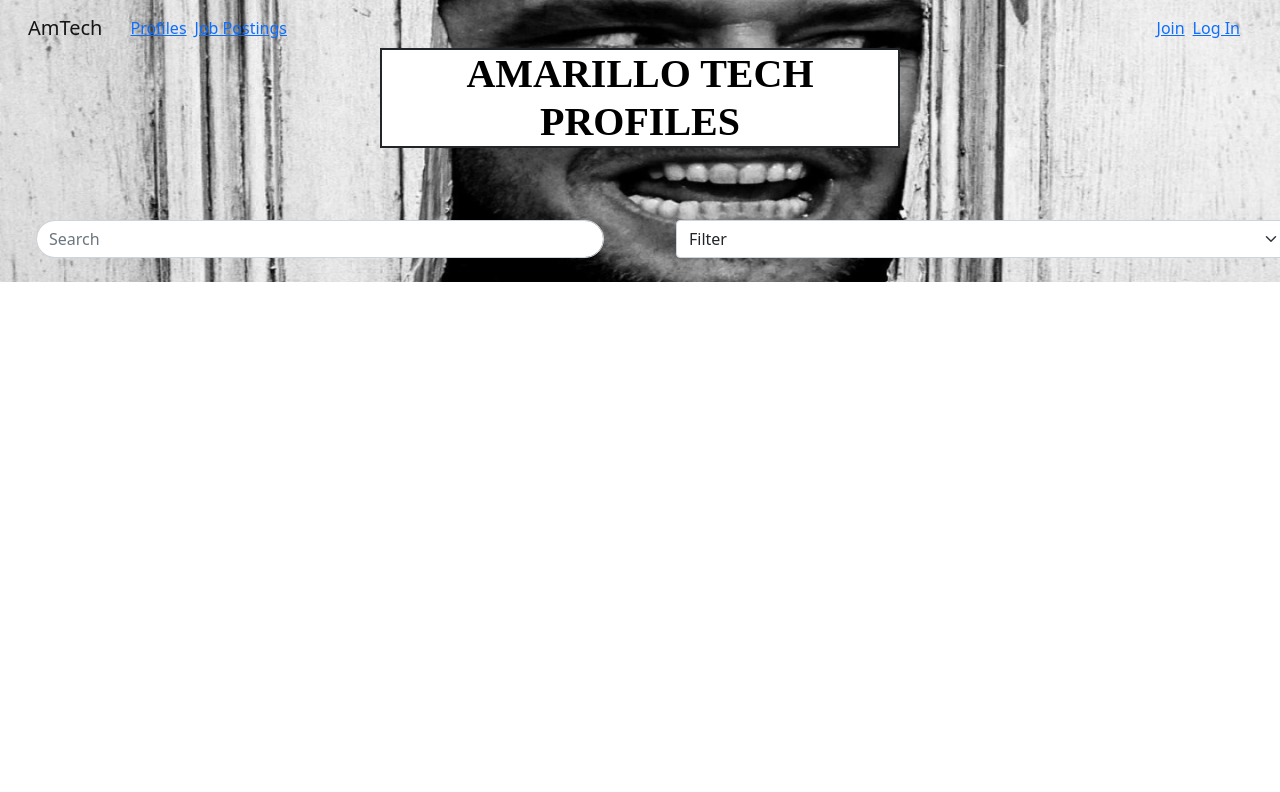
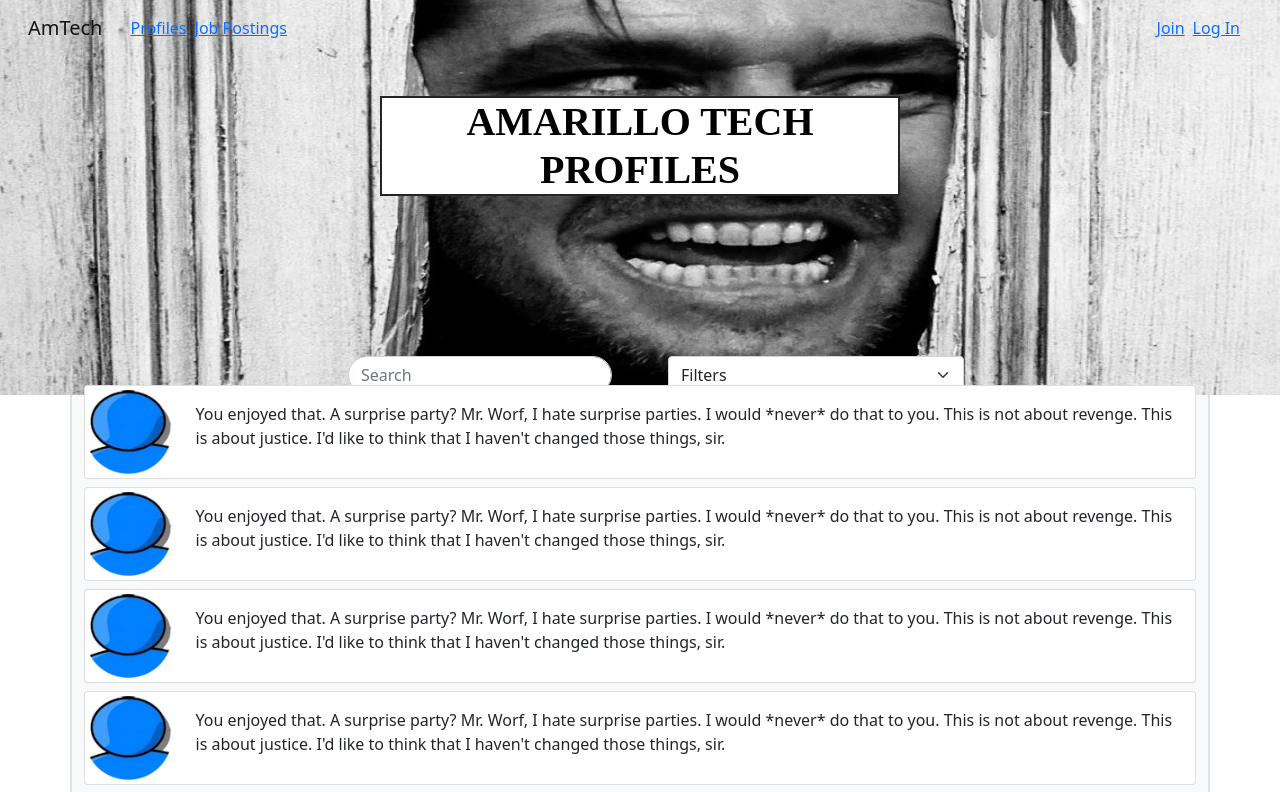
Before and after one commit to business-hub-actx/capstone-the-hub, a React (Create React App) app in the folder frontend/: page /profiles in a window 1280 px wide. Shown: the top 792 px of the page. Built offline with nearby package versions, Linux system fonts and the light colour scheme.

Commit message:
Large update

```diff
--- a/frontend/src/ui/Profile.js
+++ b/frontend/src/ui/Profile.js
@@ -1,25 +1,22 @@
 import React from "react"
-import profileHeader from "../images/profile01.webp"
-import {Container, Image, Row, Form, Col, Card, FormControl} from "react-bootstrap";
 import "./profilePage.css"
+import {Container, Row, Form, Col, FormControl} from "react-bootstrap";
 import {ProfileCard} from "./share/components/ProfileCard";
 
 export const Profile = () => {
     return (
         <>
             <Container fluid className="proHeader">
-                {/*<Image src={profileHeader} className="proImage" alt="Here's Johnny!"/>*/}
-
                 <Row className="d-flex justify-content-center">
-                        <Col sm={6}>
+                    <Col lg={6} sm={6} className="m-5">
                         <h1 className="proTitle text-center px-2 m-5 border border-2 border-dark">
                             AMARILLO TECH PROFILES
                         </h1>
                     </Col>
                 </Row>
-                    <Row>
-                        <Col sm={6}>
-                            <Form className="searchInput m-4">
+                <Row className="d-flex justify-content-center">
+                    <Col lg={3} md={3} sm={4} xs={5} className="mt-lg-5">
+                        <Form className="searchInput m-3">
                             <FormControl
                                 type="Search"
                                 placeholder="Search"
@@ -28,33 +25,33 @@ export const Profile = () => {
                             />
                         </Form>
                     </Col>
-                        <Col sm={6}>
-                            <Form.Select className="filterInput m-4">
-                                <option value="1">Filter</option>
-                                <option value="2">Full-Time</option>
-                                <option value="3">Part-Time</option>
-                                <option value="4">Freelance</option>
-                                <option value="5">Remote</option>
+                    <Col lg={3} md={3} sm={4} xs={5} className="mt-lg-5">
+                        <Form.Select className="filterInput m-3">
+                            <option>Filters</option>
+                            <option value="1">Full-Time</option>
+                            <option value="2">Part-Time</option>
+                            <option value="3">Freelance</option>
+                            <option value="4">Remote</option>
                         </Form.Select>
                     </Col>
                 </Row>
             </Container>
 
 
-            {/* PROFILE LISTINGS*/}
-            {/*<Container className=" proList bg-light border border-2">*/}
-            {/*    <Col className="d-block align-items-center">*/}
-            {/*        <ProfileCard/>*/}
-            {/*        <ProfileCard/>*/}
-            {/*        <ProfileCard/>*/}
-            {/*        <ProfileCard/>*/}
-            {/*        <ProfileCard/>*/}
-            {/*        <ProfileCard/>*/}
-            {/*        <ProfileCard/>*/}
-            {/*    </Col>*/}
-            {/*</Container>*/}
+
+
+            {/*PROFILE LISTINGS*/}
+            <Container className="proList bg-light border border-2">
+                <Col className="proCol d-block align-items-center">
+                    <ProfileCard/>
+                    <ProfileCard/>
+                    <ProfileCard/>
+                    <ProfileCard/>
+                    <ProfileCard/>
+                    <ProfileCard/>
+                    <ProfileCard/>
+                </Col>
+            </Container>
         </>
     )
 }
-
-let navPage = 1
--- a/frontend/src/ui/profilePage.css
+++ b/frontend/src/ui/profilePage.css
@@ -1,9 +1,28 @@
+
+.filterInput {
+    margin-top: 270px;
+    z-index: 2;
+}
+
+.proList {
+    margin-top: -20px;
+    z-index: 1;
+}
+
+.proCol {
+    z-index: 1;
+
+}
+
 .proHeader {
-    background-image: url("../images/profile01.webp");
+    background-image: url("images/profile01.webp");
     position: relative;
     background-position: center;
     background-repeat: no-repeat;
     background-size: cover;
+    height: 395px;
+    z-index: 0;
+
 }
 
 .proTitle {
@@ -13,17 +32,9 @@
     font-weight: bolder;
     background-color: white;
     margin-left: 200px;
-}
-
-.proList {
-    margin-top: -20px;
-    z-index: 1;
+    margin-top: 80px;
 }
 
 .searchInput {
-    margin-top: 170px;
+    margin-bottom: -400px;
 }
-
-.filterInput {
-    margin-top: 170px;
-}
--- a/frontend/src/ui/share/components/NavbarComp.js
+++ b/frontend/src/ui/share/components/NavbarComp.js
@@ -3,6 +3,7 @@ import {Container, Nav, Navbar} from "react-bootstrap";
 import {Link} from "react-router-dom";
 
 export function NavbarComp() {
+    console.log(window.innerWidth)
     return (
         <>
             {/* fixed-top */}
@@ -11,6 +12,28 @@ export function NavbarComp() {
                     <Navbar.Brand href="/">AmTech</Navbar.Brand>
                     <Navbar.Toggle aria-control="expand-main-nav"/>
                     <Navbar.Collapse id="expand-main-nav">
+                        {(window.innerWidth <= 600)
+                            ? (
+                                <>
+                                    <Nav className="ms-auto">
+                                        <Nav.Link className="ms-auto">
+                                            <Link to="/" className="mx-1">{accountJoin}</Link>
+                                        </Nav.Link>
+                                        <Nav.Link className="ms-auto">
+                                            <Link to="/" className="mx-1">{accountLog}</Link>
+                                        </Nav.Link>
+                                    </Nav>
+                                    <Nav className="ms-auto">
+                                        <Nav.Link className="ms-auto">
+                                            <Link to={pagePath1} className="mx-1">{pageLink1}</Link>
+                                        </Nav.Link>
+                                        <Nav.Link className="ms-auto">
+                                            <Link to={pagePath2} className="mx-1">{pageLink2}</Link>
+                                        </Nav.Link>
+                                    </Nav></>
+                            )
+                            : (
+                                <>
                                     <Nav>
                                         <Nav.Link>
                                             <Link to={pagePath1} className="mx-1">{pageLink1}</Link>
@@ -18,11 +41,13 @@ export function NavbarComp() {
                                         </Nav.Link>
                                     </Nav>
                                     <Nav className="ms-auto">
-                            <Nav.Link>
+                                        <Nav.Link className="ms-auto">
                                             <Link to="/" className="mx-1">{accountJoin}</Link>
                                             <Link to="/" className="mx-1">{accountLog}</Link>
                                         </Nav.Link>
-                        </Nav>
+                                    </Nav></>
+                            )
+                        }
                     </Navbar.Collapse>
                 </Container>
             </Navbar>
--- a/frontend/src/ui/share/components/ProfileCard.js
+++ b/frontend/src/ui/share/components/ProfileCard.js
@@ -1,18 +1,26 @@
 import React from "react"
-import {Card} from "react-bootstrap";
-// import {smProfilePic} from "../port1.webp"
+import {Card, Row, Col} from "react-bootstrap";
+import smProfilePic from "../../images/port1.webp"
 
 
 export function ProfileCard() {
     return (
         <>
             <Card className="my-2">
-                {/* <Card.Img src={smProfilePic} className="proPic" alt="Profile Portrait"/>*/}
-                <Card.Body>
-                    <Card.Text>
-                        I'm a ProfileCard Component
-                    </Card.Text>
-                </Card.Body>
+                <Row>
+                    <Col lg={1} xs={3} className="p-1">
+                        <Card.Img fluid src={smProfilePic} className="proPic ms-2" alt="Profile Portrait"/>
+                    </Col>
+                    <Col>
+                        <Card.Body>
+                            <Card.Text>
+                                You enjoyed that. A surprise party? Mr. Worf, I hate surprise parties. I would *never*
+                                do that to you. This is not about revenge. This is about justice. I'd like to think that
+                                I haven't changed those things, sir.
+                            </Card.Text>
+                        </Card.Body>
+                    </Col>
+                </Row>
             </Card>
         </>
     )
```
Also changed, not shown: frontend/src/ui/images/port1.webp (renamed from frontend/src/images/port1.webp), frontend/src/ui/images/profile01.webp (renamed from frontend/src/images/profile01.webp). Lines whose indentation alone changed are shown as unchanged.
